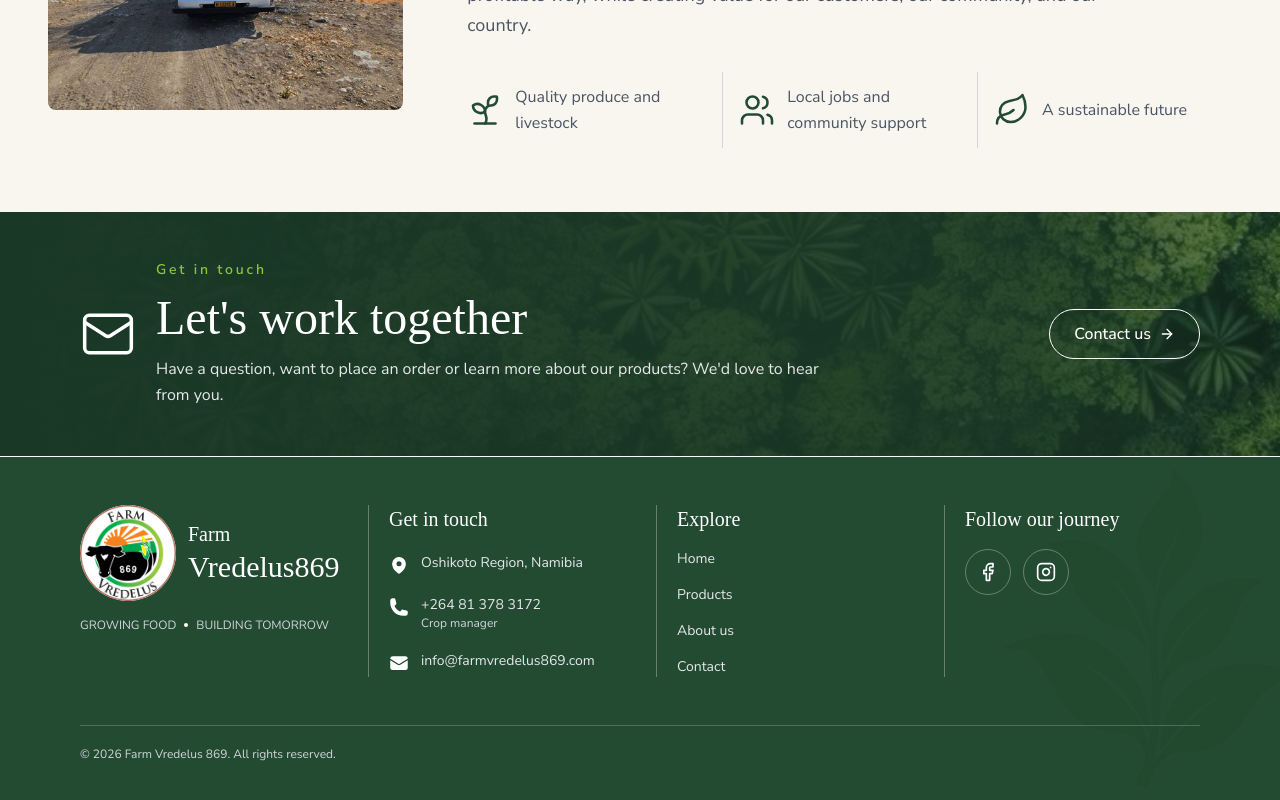
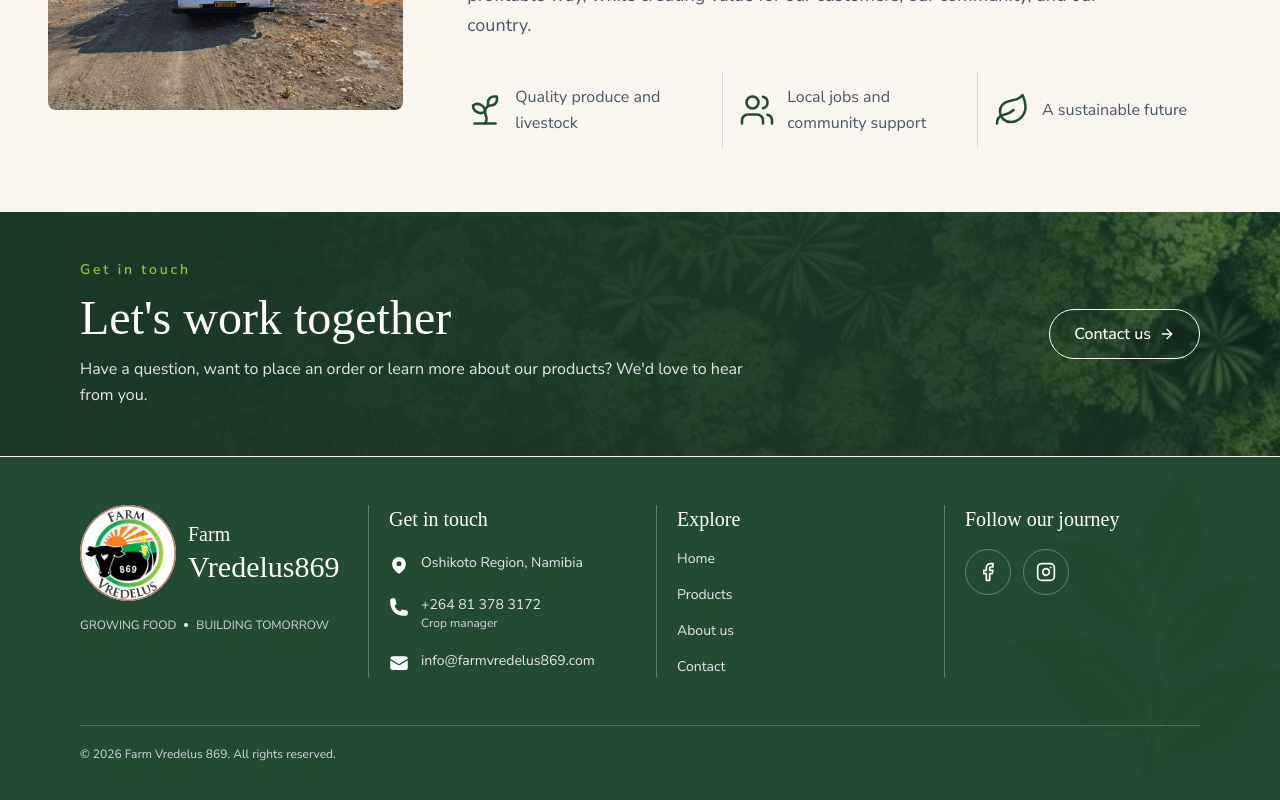
Before and after one commit to Fynecode/farm-vredelus869, a Vue app: page /about in a window 1280 px wide. Shown: the part 1764-2564 px from the top of the page. Built offline with nearby package versions, Linux system fonts and the light colour scheme.

Commit message:
Chore: Change cta icons

```diff
--- a/src/components/layout/SiteNav.vue
+++ b/src/components/layout/SiteNav.vue
@@ -110,8 +110,8 @@ function closeMenu() {
                 hover:bg-farm-green/10 hover:text-farm-green
                 focus-visible:outline-2 focus-visible:outline-offset-2
                 focus-visible:outline-farm-green"
-          active-class="!bg-farm-green-dark !text-white"
-          exact-active-class="!bg-farm-green-dark !text-white"
+          active-class="!bg-farm-green-dark/20"
+          exact-active-class="!bg-farm-green-dark/20"
           @click="closeMenu"
         >
           {{ item.label }}
--- a/src/components/sections/about/contactCta.vue
+++ b/src/components/sections/about/contactCta.vue
@@ -1,7 +1,7 @@
 
 <script setup lang="ts">
 import heroImage from '@/assets/leaves.jpg'
-import { Mail, ArrowRight } from 'lucide-vue-next'
+import { ArrowRight } from 'lucide-vue-next'
 </script>
 
 <template>
@@ -20,11 +20,6 @@ import { Mail, ArrowRight } from 'lucide-vue-next'
             class="relative z-10 flex w-full flex-col gap-6 px-6 py-10 text-white sm:px-10 sm:py-12 lg:flex-row lg:items-center lg:gap-8 lg:px-20"
         >
             <div class="flex min-w-0 flex-1 items-start gap-4 sm:items-center sm:gap-5">
-                <Mail
-                    aria-hidden="true"
-                    class="mt-1 size-9 shrink-0 sm:mt-0 sm:size-12 lg:size-14"
-                    :stroke-width="1.5"
-                />
 
                 <header class="flex min-w-0 flex-col gap-2">
                     <p class="text-xs font-semibold tracking-[0.2em] text-farm-green-bright sm:text-sm">
--- a/src/components/sections/home/hero.vue
+++ b/src/components/sections/home/hero.vue
@@ -2,7 +2,7 @@
 <script setup lang="ts">
 import heroImage from '@/assets/herobg.png'
 import LinkButton from '@/components/common/Link-button.vue'
-import { ArrowRight } from 'lucide-vue-next'
+import { Tractor, Wheat } from 'lucide-vue-next'
 </script>
 
 <template>
@@ -20,7 +20,7 @@ import { ArrowRight } from 'lucide-vue-next'
             class="relative z-10 flex w-full flex-col gap-4 px-5 py-16 text-white sm:px-10 sm:py-20 lg:px-20"
         >
             <!-- Eyebrow labels -->
-            <div class="flex flex-wrap items-center gap-x-3 gap-y-2 text-xs font-medium tracking-wide sm:gap-x-4 sm:text-sm">
+            <div class="hidden md:flex flex-wrap items-center gap-x-3 gap-y-2 text-xs font-medium tracking-wide sm:gap-x-4 sm:text-sm">
                 <p>QUALITY PRODUCE</p>
                 <span class="size-1.5 shrink-0 rounded-full bg-white"></span>
                 <p>SUSTAINABLE FARMING</p>
@@ -35,7 +35,7 @@ import { ArrowRight } from 'lucide-vue-next'
             </h1>
 
             <h2
-                class="max-w-2xl font-heading text-lg font-semibold leading-snug text-white sm:text-xl lg:text-2xl"
+                class="hidden md:block max-w-2xl font-heading text-lg font-semibold leading-snug text-white sm:text-xl lg:text-2xl"
             >
                 Fresh produce and healthy livestock grown with purpose.
             </h2>
@@ -50,7 +50,7 @@ import { ArrowRight } from 'lucide-vue-next'
                 <LinkButton to="/products">
                     <template #default>
                         Our Products
-                        <ArrowRight class="ml-2 inline-block size-4" />
+                        <Wheat class="ml-2 inline-block size-4" />
                     </template>
                 </LinkButton>
 
@@ -59,7 +59,7 @@ import { ArrowRight } from 'lucide-vue-next'
                     class="inline-flex items-center justify-center rounded-full border border-white px-6 py-3 font-medium text-white transition hover:border-white/70 hover:bg-white/10"
                 >
                     About the farm
-                    <ArrowRight class="ml-2 inline-block size-4" />
+                    <Tractor class="ml-2 inline-block size-4" />
                 </RouterLink>
             </div>
         </div>
```
Also changed, not shown: src/components/sections/whyUs.vue (+3 -5 lines).
